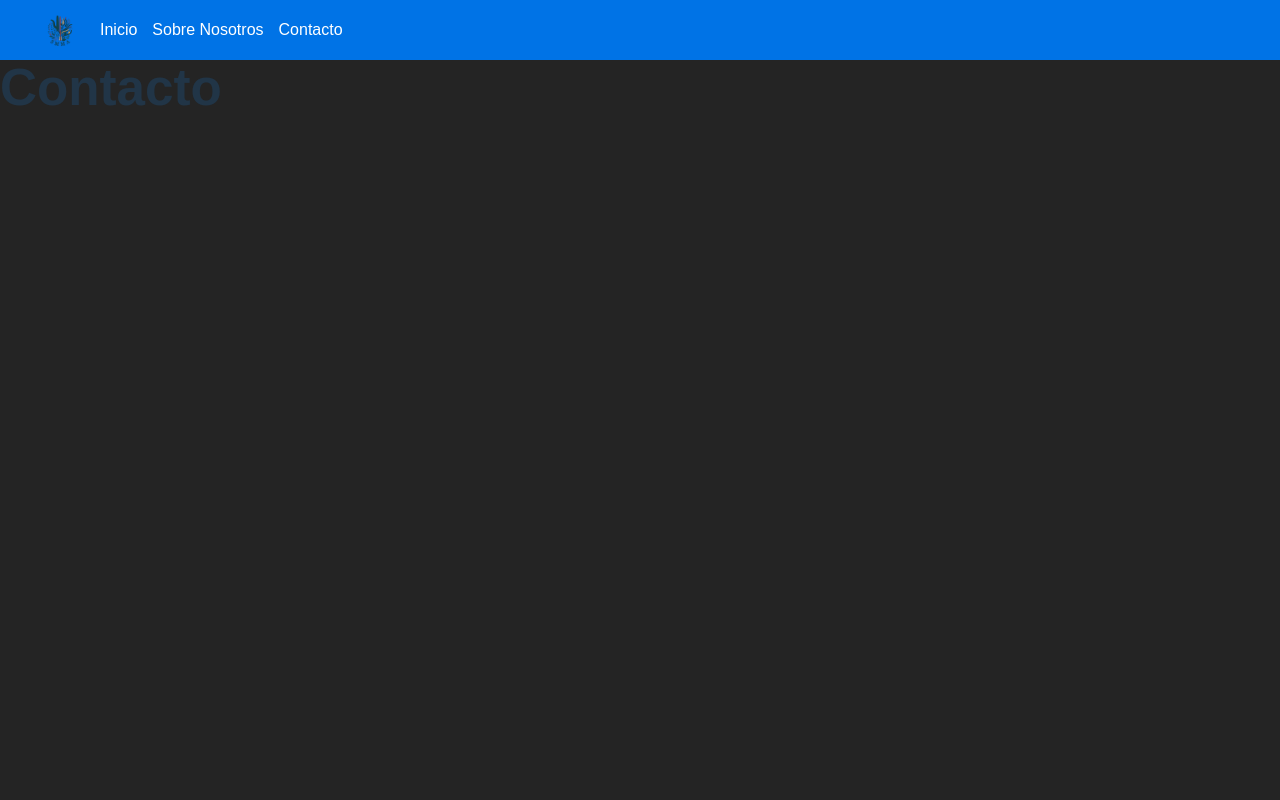
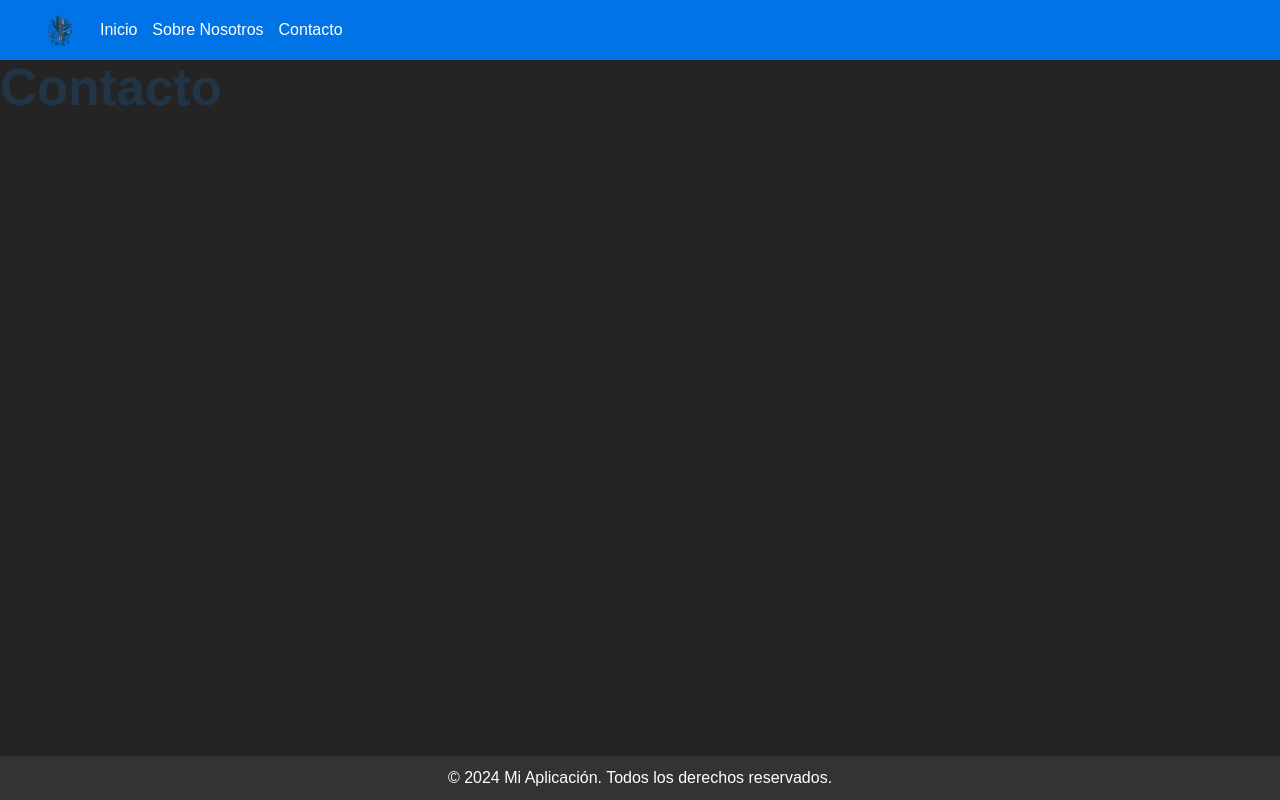
Before and after one commit to DRIVADS/SMMA-WebSite, a React (Vite) app: page /contact in a window 1280 px wide. Built offline with nearby package versions, Linux system fonts and the light colour scheme.

Commit message:
Correccion del pie de pagina

```diff
--- a/src/App.jsx
+++ b/src/App.jsx
@@ -1,10 +1,11 @@
 // src/App.jsx
 import React from 'react';
 import { BrowserRouter as Router, Routes, Route } from 'react-router-dom';
-import TopBar from './components/TopBar.jsx';
-import HomePage from './pages/HomePage.jsx';
-import AboutPage from './pages/AboutPage.jsx';
-import ContactPage from './pages/ContactPage.jsx';  // Asegúrate de que la importación esté correcta
+import TopBar from './components/TopBar';
+import BottomBar from './components/BottomBar';  // Importa la barra inferior
+import HomePage from './pages/HomePage';
+import AboutPage from './pages/AboutPage';
+import ContactPage from './pages/ContactPage';
 
 function App() {
   return (
@@ -15,6 +16,7 @@ function App() {
         <Route path="/about" element={<AboutPage />} />
         <Route path="/contact" element={<ContactPage />} />
       </Routes>
+      <BottomBar /> {/* Coloca la barra inferior aquí */}
     </Router>
   );
 }
--- /dev/null
+++ b/src/components/BottomBar.css
@@ -0,0 +1,12 @@
+/* src/components/BottomBar.css */
+.bottomBar {
+    width: 100%;
+    background-color: #333; /* Fondo oscuro */
+    color: white;
+    text-align: center;
+    padding: 10px 0;
+    position: fixed;
+    bottom: 0;
+    left: 0;
+    z-index: 1000; /* Asegura que la barra inferior esté por encima del contenido */
+  }
--- a/src/components/BottomBar.jsx
+++ b/src/components/BottomBar.jsx
@@ -1,22 +1,13 @@
 // src/components/BottomBar.js
 import React from 'react';
+import './BottomBar.css';  // Asegúrate de tener un archivo CSS para los estilos
 
 function BottomBar() {
   return (
-    <footer style={styles.bottomBar}>
-      <p>&copy; 2024 Mi Página Web. Todos los derechos reservados.</p>
+    <footer className="bottomBar">
+      <p>&copy; 2024 Mi Aplicación. Todos los derechos reservados.</p>
     </footer>
   );
 }
 
-const styles = {
-  bottomBar: {
-    width: '100%',
-    padding: '10px 0',
-    backgroundColor: '#333',
-    color: 'white',
-    textAlign: 'center',
-  },
-};
-
 export default BottomBar;
--- a/src/index.css
+++ b/src/index.css
@@ -13,6 +13,7 @@ html, body, #root {
 
 body {
   font-family: Arial, sans-serif;
+  margin-bottom: 60px; /* Ajusta según el tamaño de la barra inferior */
 }
 
 /* Estilos Globales */
```
